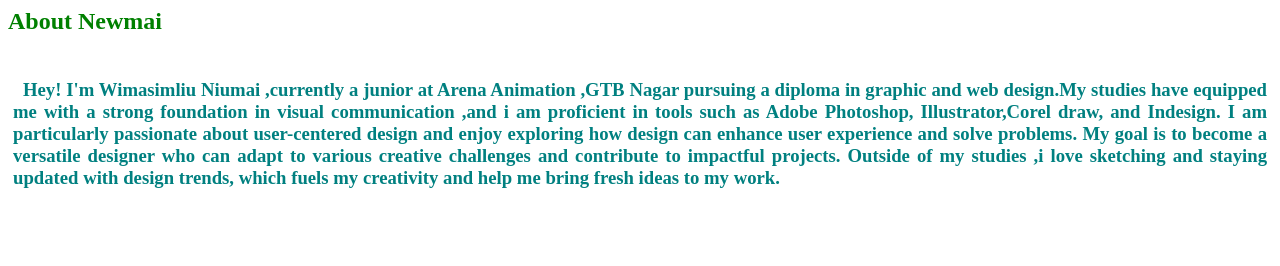
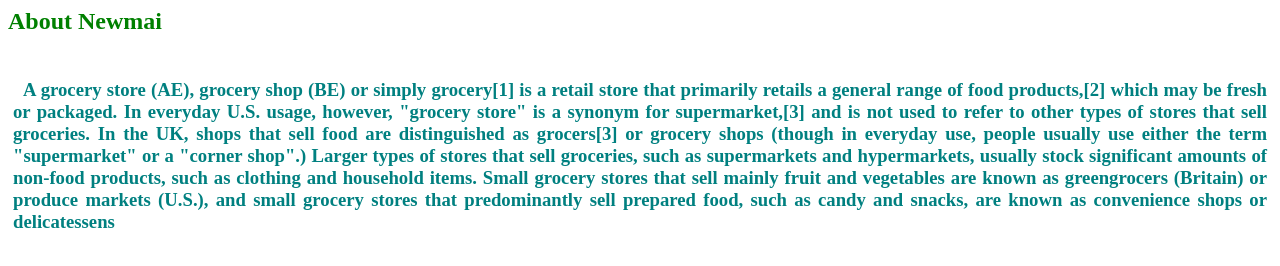
Before and after one commit to newmai0702/grocery-web, a plain HTML site: page about.html in a window 1280 px wide. Drawn offline with Linux system fonts and the light colour scheme.

Commit message:
Update about.html

```diff
--- a/about.html
+++ b/about.html
@@ -6,9 +6,9 @@
 <body> <font color="green"><h2> About Newmai </h2></font>
 <div style="font-family:lemon shake shake ; text-indent:10px; text-align:justify;padding:5px;
 gray;margin:auto;width=auto;height:auto;background:offwhite;color:Teal">
-<h3> Hey! I'm Wimasimliu Niumai ,currently a junior at Arena Animation ,GTB Nagar pursuing a diploma in graphic and web design.My studies have equipped me with a strong foundation in visual communication ,and i am proficient in tools such as Adobe Photoshop, Illustrator,Corel draw, and Indesign.
-I am  particularly passionate about user-centered design and enjoy exploring how design can enhance user experience and solve problems. My goal is to become a versatile designer who can adapt to various creative challenges and contribute to impactful projects.
-Outside of my studies ,i love sketching and staying updated with design trends, which fuels my creativity and help me bring fresh ideas to my work.</h3>
+<h3> A grocery store (AE), grocery shop (BE) or simply grocery[1] is a retail store that primarily retails a general range of food products,[2] which may be fresh or packaged. In everyday U.S. usage, however, "grocery store" is a synonym for supermarket,[3] and is not used to refer to other types of stores that sell groceries. In the UK, shops that sell food are distinguished as grocers[3] or grocery shops (though in everyday use, people usually use either the term "supermarket" or a "corner shop".)
+
+Larger types of stores that sell groceries, such as supermarkets and hypermarkets, usually stock significant amounts of non-food products, such as clothing and household items. Small grocery stores that sell mainly fruit and vegetables are known as greengrocers (Britain) or produce markets (U.S.), and small grocery stores that predominantly sell prepared food, such as candy and snacks, are known as convenience shops or delicatessens</h3>
 </div>
 
 
```
